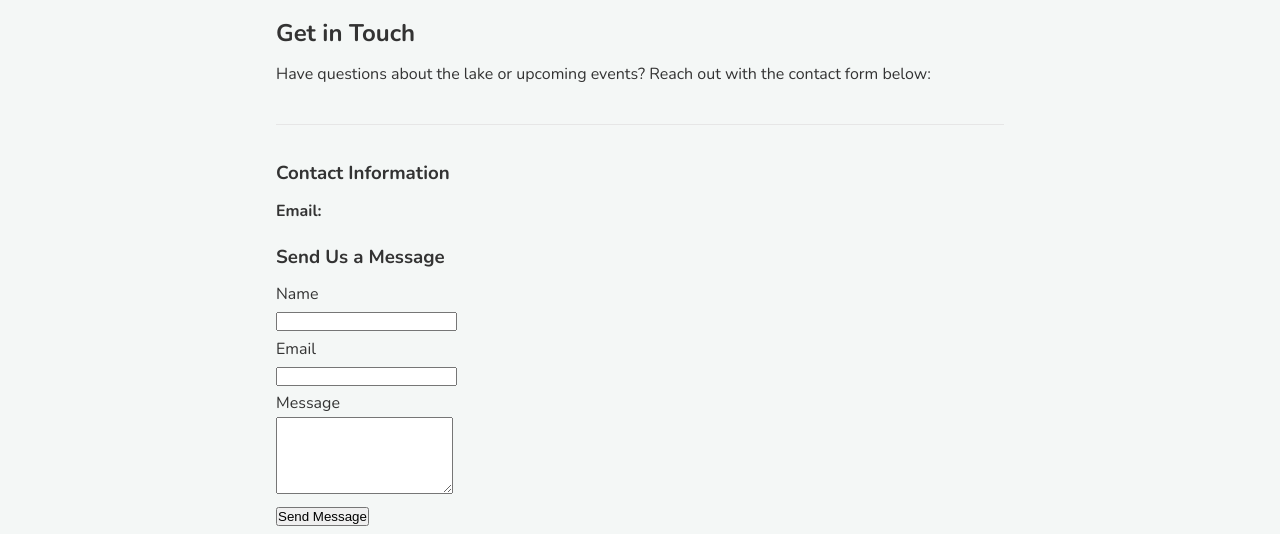
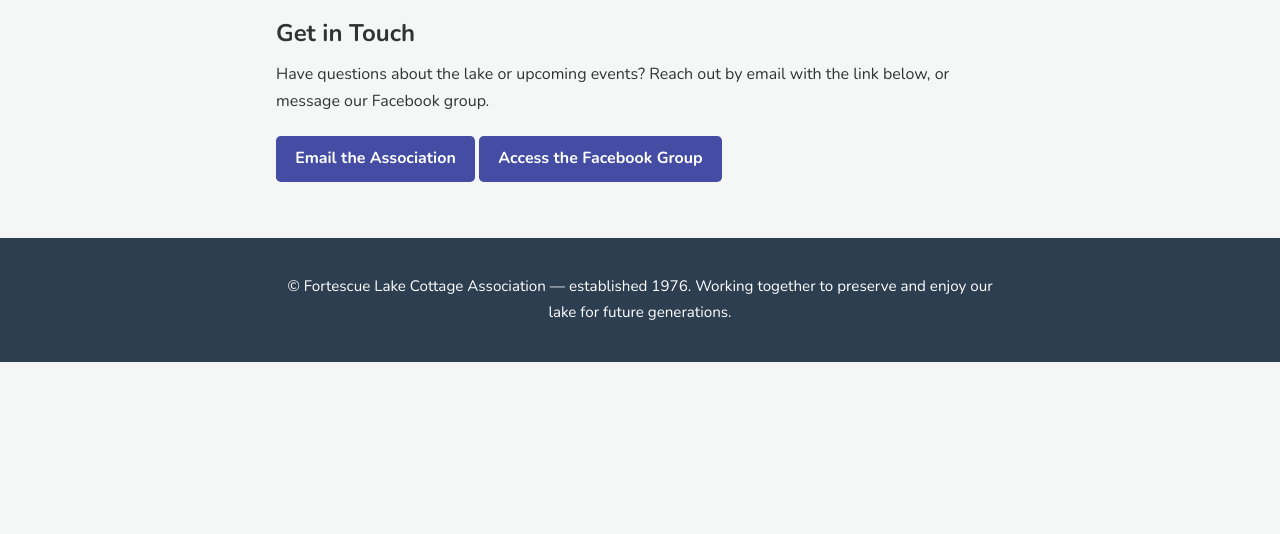
Before and after one commit to benrules2/lake-fortescue-website, a plain HTML site: page contact.html in a window 1280 px wide. Shown: the part 282-816 px from the top of the page. Drawn offline with nearby package versions, Linux system fonts and the light colour scheme.

Commit message:
Update style and contact

```diff
--- a/contact.html
+++ b/contact.html
@@ -22,35 +22,22 @@
   </header>
 
   <main class="container">
-    <section class="welcome">
-      <h2>Get in Touch</h2>
-      <p>Have questions about the lake or upcoming events? Reach out with the contact form below:</p>
-    </section>
+  <section id="contact" class="contact">
+    <h2>Get in Touch</h2>
+    <p>Have questions about the lake or upcoming events? Reach out by email with the link below, or message our Facebook group.</p>
 
-    <section>
-      <article class="events">
-        <h3>Contact Information</h3>
-        <p><strong>Email:</strong> <a href="mailto:jim@fairhart.com"></a></p>
-      </article>
+    <p>
+      <a class="btn"
+        href="mailto:jim@fairhart.com,eric@ericthom.ca?subject=Fortescue%20Lake%20Inquiry&body=Name%3A%20%0D%0AEmail%3A%20%0D%0A%0D%0AMessage%3A%0D%0A">
+        Email the Association
+      </a>
 
-      <article class="events">
-        <h3>Send Us a Message</h3>
-        <form action="mailto:bceagan@gmail.com"
-              method="post"
-              enctype="text/plain">
-          <label for="name">Name</label><br>
-          <input id="name" name="name" required><br>
-
-          <label for="email">Email</label><br>
-          <input type="email" id="email" name="email" required><br>
-
-          <label for="message">Message</label><br>
-          <textarea id="message" name="message" rows="5" required></textarea><br>
-
-          <button type="submit">Send Message</button>
-        </form>
-      </article>
-    </section>
+      <a class="btn"
+        href="https://www.facebook.com/groups/LakeFortescue/" target="_blank" rel="noopener">
+        Access the Facebook Group
+      </a>
+    </p>
+  </section>
   </main>
 
   <footer>
--- a/css/styles.css
+++ b/css/styles.css
@@ -148,3 +148,15 @@ main section:not(:first-of-type)::before {
 /* optional unify footer / overlay tones */
 header::before    { background: rgba(0,0,0,.55); }
 /* or footer { background-color: #34495e; } */
+
+.btn {
+  display:inline-block;
+  padding:0.6rem 1.2rem;
+  background:rgb(68, 77, 163);     /* lake-green */
+  color:#fff;
+  border-radius:0.3rem;
+  font-weight:600;
+  text-decoration:none;
+}
+.btn:hover,
+.btn:focus { background:#097b34; }
```
